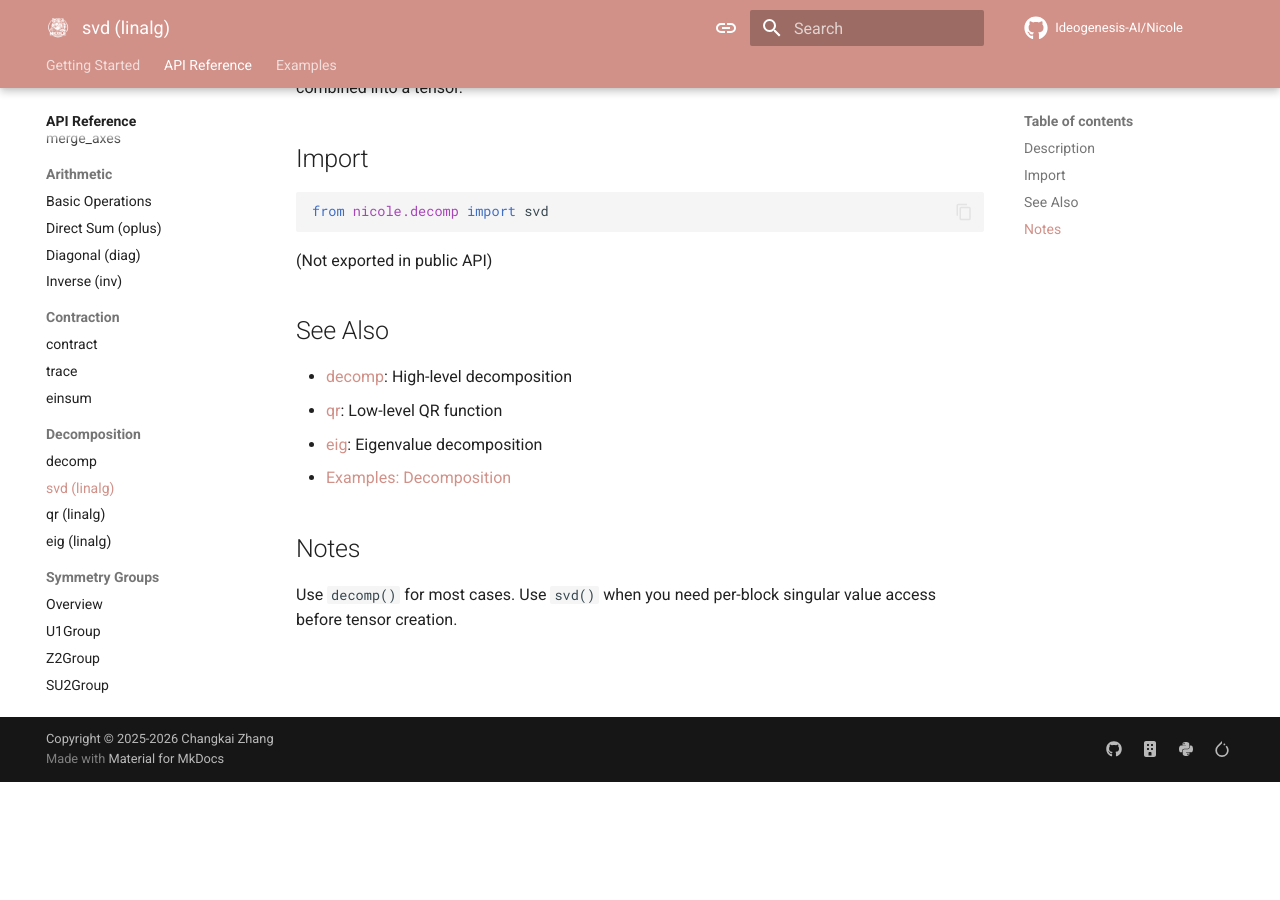
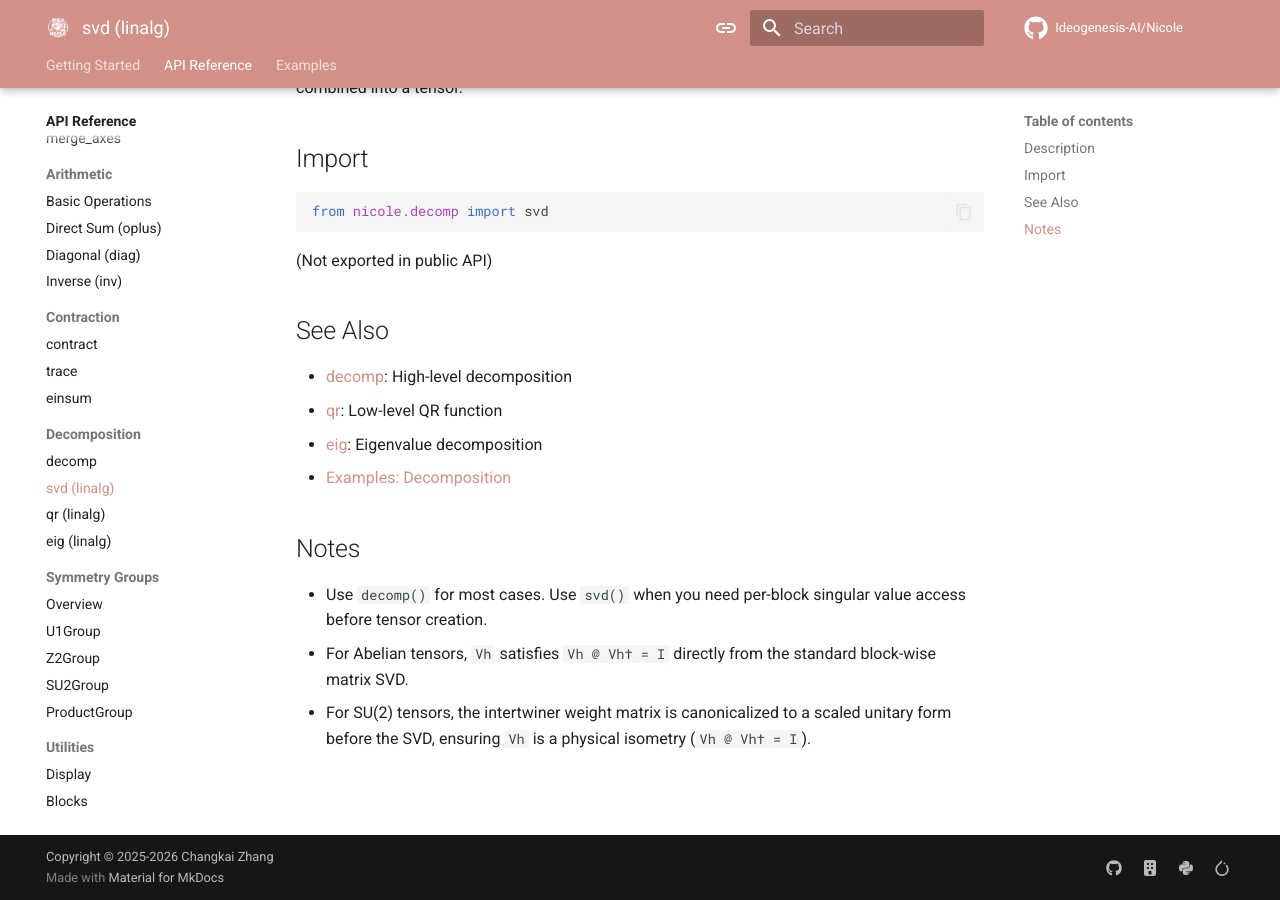
Before and after one commit to Ideogenesis-AI/Nicole, an MkDocs documentation site: the page built from docs/api/decomposition/svd.md, in a window 1280 px wide and 900 px high, scrolled down 553 px. Built offline with MkDocs 1.6.1 and Material for MkDocs 9.7.7, drawn with Linux system fonts in a browser that asks for light colours; comment, search, counter and statistics services are not loaded; the version menu is left out; before the commit the page ends 1335 px from its top, so only the background shows below that.

Commit message:
Enhance SVD documentation with additional notes on Abelian and SU(2) tensors
Added clarifications regarding the properties of `Vh` for Abelian tensors and the canonicalization of the intertwiner weight matrix for SU(2) tensors, emphasizing the physical isometry condition. This improves the understanding of SVD behavior in the context of tensor operations.

```diff
--- a/docs/api/decomposition/svd.md
+++ b/docs/api/decomposition/svd.md
@@ -33,4 +33,6 @@
 
 ## Notes
 
-Use `decomp()` for most cases. Use `svd()` when you need per-block singular value access before tensor creation.
+- Use `decomp()` for most cases. Use `svd()` when you need per-block singular value access before tensor creation.
+- For Abelian tensors, `Vh` satisfies `Vh @ Vh† = I` directly from the standard block-wise matrix SVD.
+- For SU(2) tensors, the intertwiner weight matrix is canonicalized to a scaled unitary form before the SVD, ensuring `Vh` is a physical isometry (`Vh @ Vh† = I`).
```
